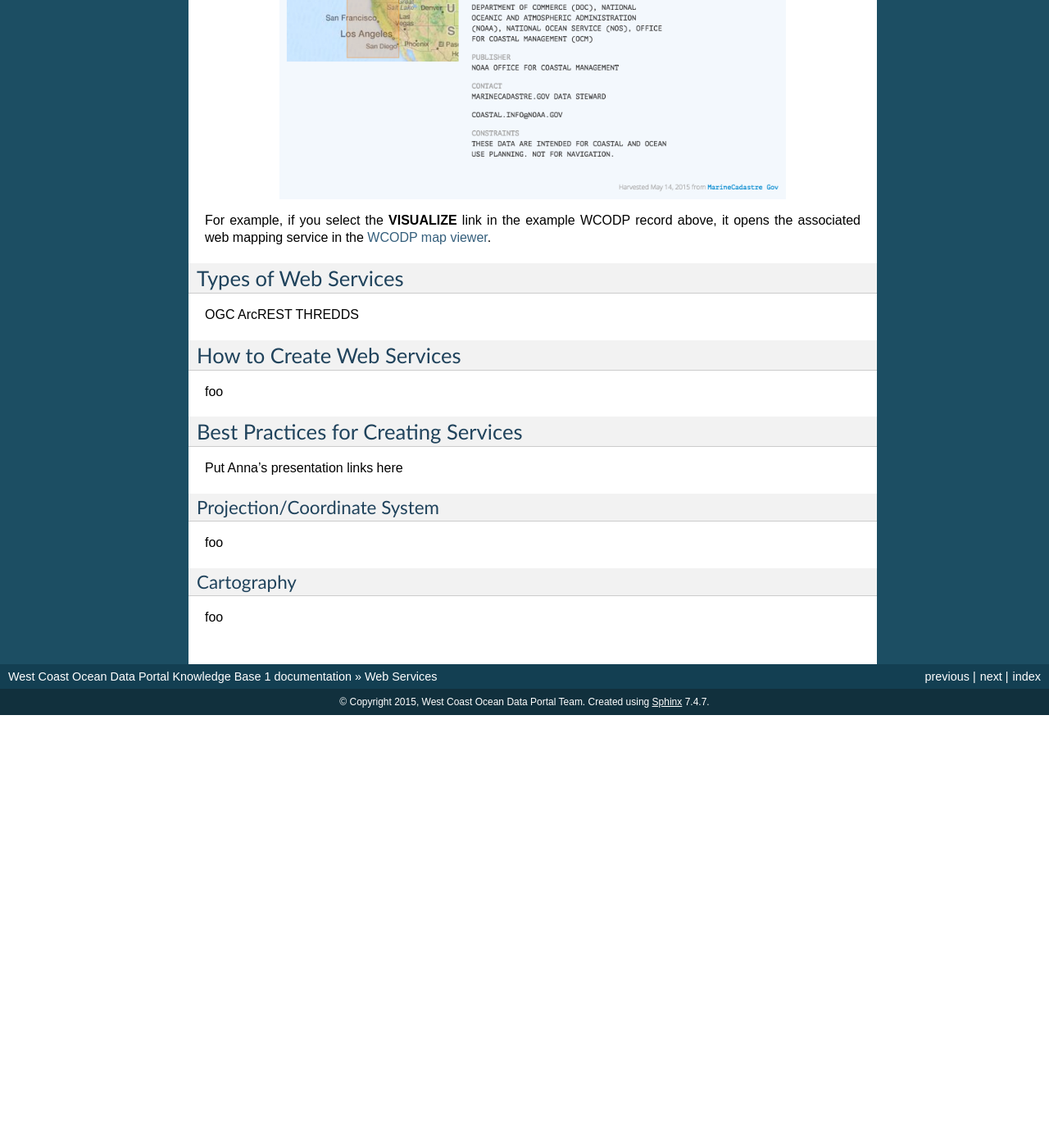
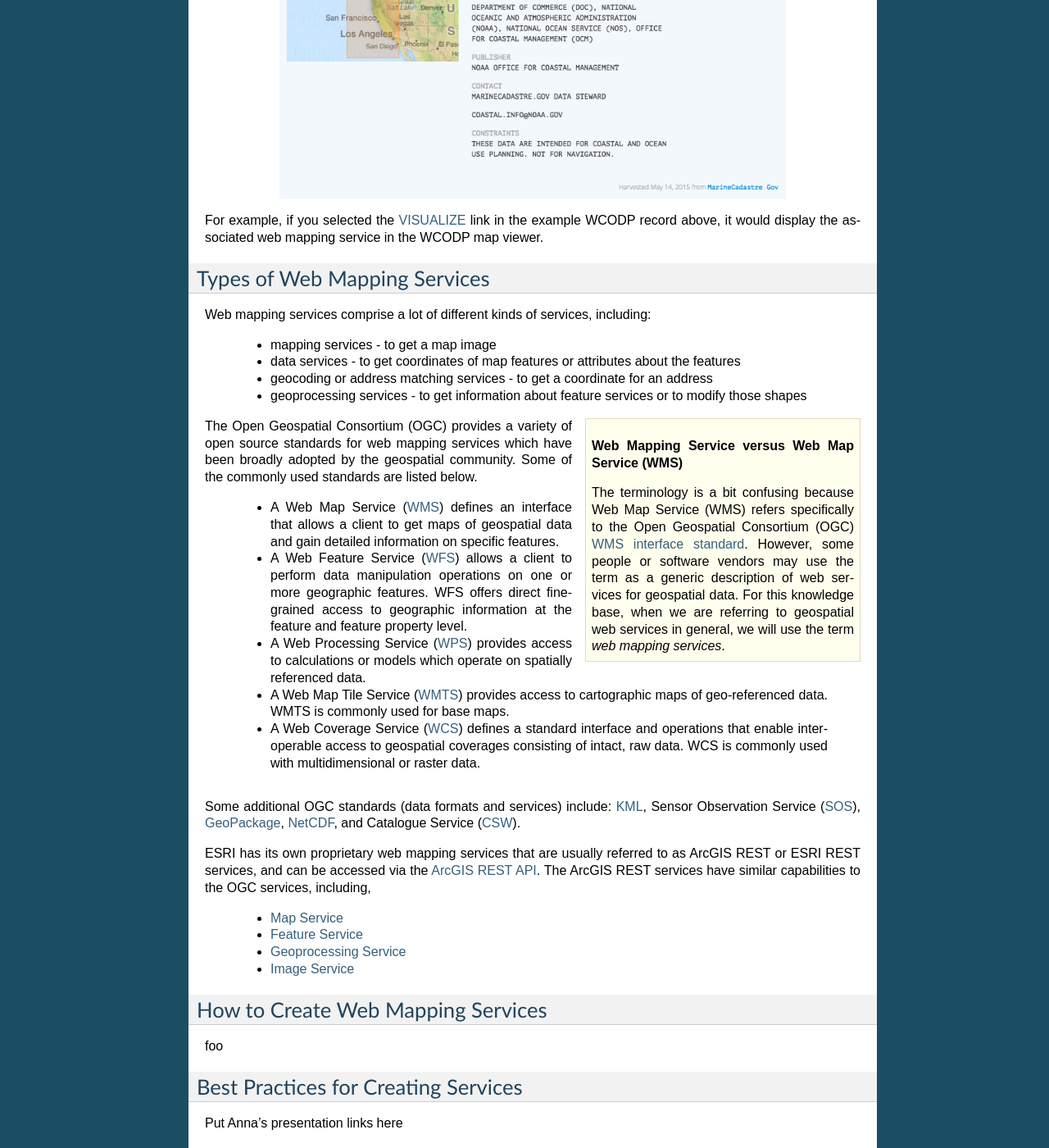
Before and after one commit to WCGA/knowledge-base, a Sphinx documentation site: the page built from docs/webservices/webservices.rst, in a window 1280 px wide and 1400 px high, scrolled down 1074 px. Shown: the whole window at 82% size. Built offline with Sphinx 7.4.7, drawn with Linux system fonts in a browser that asks for light colours; before the commit the page ends 1946 px from its top, so only the background shows below that; some of the changed text lies outside the part shown.

Commit message:
Filling in Web Services section

```diff
--- a/docs/webservices/webservices.rst
+++ b/docs/webservices/webservices.rst
@@ -25,20 +26,63 @@ In the West Coast Ocean Data Portal (WCODP), web mapping services are used to fa
 	:target: http://portal.westcoastoceans.org/discover/#?text=humpback%20pacific
 	:align: center
 
-For example, if you select the **VISUALIZE** link in the example WCODP record above, it opens the associated web mapping service in the `WCODP map viewer`_.
+For example, if you selected the `VISUALIZE`_ link in the example WCODP record above, it would display the associated web mapping service in the WCODP map viewer.
 
-.. _WCODP map viewer: http://maps.westcoastoceans.org/visualize/#humpback-whale-pacific-summer
+.. _VISUALIZE: http://maps.westcoastoceans.org/visualize/#humpback-whale-pacific-summer
 
-Types of Web Services
-=====================
+Types of Web Mapping Services
+=============================
 
-OGC
-ArcREST
-THREDDS
+Web mapping services comprise a lot of  different kinds of services, including:
+
+	* mapping services - to get a map image
+	* data services - to get coordinates of map features or attributes about the features
+	* geocoding or address matching services - to get a coordinate for an address
+	* geoprocessing services - to get information about feature services or to modify those shapes
+
+.. sidebar:: Web Mapping Service versus Web Map Service (WMS)
+
+	The terminology is a bit confusing because Web Map Service (WMS) refers specifically to the Open Geospatial Consortium (OGC) `WMS interface standard`_.  However, some people or software vendors may use the term as a generic description of  web services for geospatial data.   For this knowledge base, when we are referring to geospatial web services in general, we will use the term *web mapping services*.
+
+	.. _WMS interface standard: http://www.opengeospatial.org/standards/wms
+
+The Open Geospatial Consortium (OGC) provides a variety of open source standards for web mapping services which have been broadly adopted by the geospatial community.  Some of the commonly used standards are listed below.
+
+	* A Web Map Service (`WMS`_) defines an interface that allows a client to get maps of geospatial data and gain detailed information on specific features.
+	* A Web Feature Service (`WFS`_) allows a client to perform data manipulation operations on one or more geographic features.  WFS offers direct fine-grained access to geographic information at the feature and feature property level.
+	* A Web Processing Service (`WPS`_) provides access to calculations or models which operate on spatially referenced data.
+	* A Web Map Tile Service (`WMTS`_) provides access to cartographic maps of geo-referenced data.  WMTS is commonly used for base maps.
+	* A Web Coverage Service (`WCS`_) defines a standard interface and operations that enable interoperable access to geospatial coverages consisting of intact, raw data.  WCS is commonly used with multidimensional or raster data.
+
+Some additional OGC standards (data formats and services) include: `KML`_, Sensor Observation Service (`SOS`_), `GeoPackage`_, `NetCDF`_, and Catalogue Service (`CSW`_).
+
+.. _WMS: http://www.opengeospatial.org/standards/wms
+.. _WFS: http://www.opengeospatial.org/standards/wfs
+.. _WPS: http://www.opengeospatial.org/standards/wps
+.. _WMTS: http://www.opengeospatial.org/standards/wmts
+.. _WCS: http://www.opengeospatial.org/standards/wcs
+.. _KML: http://www.opengeospatial.org/standards/kml
+.. _SOS: http://www.opengeospatial.org/standards/sos
+.. _GeoPackage: http://www.opengeospatial.org/standards/geopackage
+.. _NetCDF: http://www.opengeospatial.org/standards/netcdf
+.. _CSW: http://www.opengeospatial.org/standards/cat
+
+ESRI has its own proprietary web mapping services that are usually referred to as ArcGIS REST or ESRI REST services, and can be accessed via the `ArcGIS REST API`_. The ArcGIS REST services have similar capabilities to the OGC services, including,
+
+	* `Map Service`_
+	* `Feature Service`_
+	* `Geoprocessing Service`_
+	* `Image Service`_
+
+.. _ARCGIS REST API: http://resources.arcgis.com/en/help/arcgis-rest-api/index.html#/The_ArcGIS_REST_API
+.. _Map Service: http://server.arcgis.com/en/server/latest/publish-services/windows/what-is-a-map-service.htm
+.. _Feature Service: http://server.arcgis.com/en/server/latest/publish-services/windows/what-is-a-feature-service-.htm
+.. _Geoprocessing Service: http://server.arcgis.com/en/server/latest/publish-services/windows/what-is-a-geoprocessing-service-.htm
+.. _Image Service: http://server.arcgis.com/en/server/latest/publish-services/windows/key-concepts-for-image-services.htm
 
 
-How to Create Web Services
-==========================
+How to Create Web Mapping Services
+==================================
 
 foo
 
```
Also changed, not shown: other parts of docs/webservices/webservices.rst (+2 -1 lines).
